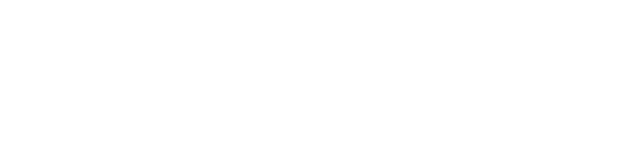
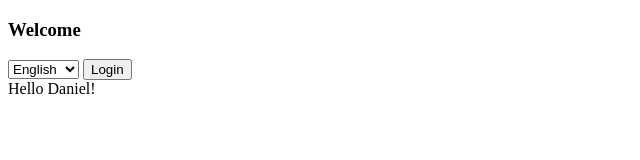
Before and after one commit to Danogo/ownLibrary, a website: page index.html in a window 1280 px wide. Shown: the whole page, without its empty margins (0-640 px from the left). Drawn offline with nearby package versions, Linux system fonts and the light colour scheme.

Commit message:
Added method which allows to inject greeting in DOM element using jquery selector, changed some comments, added language validation in function constructor

```diff
--- a/index.html
+++ b/index.html
@@ -1,11 +1,26 @@
 <!DOCTYPE html>
-<html lang="en" dir="ltr">
+<html lang="en">
   <head>
     <meta charset="utf-8">
     <meta name="viewport" content="width=device-width, initial-scale=1.0">
+      <meta http-equiv="X-UA-Compatible" content="ie=edge">
     <title>Greetr.js</title>
   </head>
   <body>
+    <header>
+      <h3>
+        Welcome
+      </h3>
+     </header>
+    <form action="#">
+      <select name="lang" id="lang">
+        <option value="en">English</option>
+        <option value="de">Deutsch</option>
+        <option value="pl">Polski</option>
+      </select>
+      <input type="button" value="Login" id="login">
+    </form>
+    <div class="greeting"></div>
     <script src="node_modules/jquery/dist/jquery.min.js"></script>
     <script src="js/greetr/greetr.js"></script>
     <script src="js/script.js"></script>
--- a/js/greetr/greetr.js
+++ b/js/greetr/greetr.js
@@ -1,13 +1,17 @@
-//My own library project. Library creates usable greeting.
-//Wrapping whole function in IIFE to not interfere with another scripts
-(function (global, $) {//setting parameters for this IIFE
-  var Greetr = function(firstname, lastname, language) { // Function returning function constructor to prevent from using 'new' keyword all the time
-    return new Greetr.init(firstname, lastname, language);//returning new object created via function constructor
+// My own library project based on Anthony Alicea's tutorials. It's a library which creates usable greeting.
+
+// wrapping whole function in IIFE to not interfere with another scripts
+// and setting parameters for this IIFE
+(function (global, $) {
+  // function returning result of invoking function constructor to prevent from using 'new' keyword every time we create object
+  var Greetr = function(firstname, lastname, language) {
+    // returning new object created via function constructor
+    return new Greetr.init(firstname, lastname, language);
   };
 
-  //Data available to greetr object methods via closures, not accessible from the global object
+  //Data available to greetr object methods within the closure, not accessible from the global object because is hidden in IIFE
   var supportedLanguages = ['en', 'de', 'pl'];
-
+  //Basic greetings
   var greetings = {
     en: 'Hello',
     de: 'Hallo',
@@ -26,54 +30,82 @@
     pl: 'Zalogowany'
   };
 
-  // object which includes all properties and methods
+  // Greetr.prototype holds all properties and methods instead of function constructor to save memory space
   Greetr.prototype = {
 
     fullName: function() {
-      return this.firstname + ' ' + this.lastname; //'this' keyword refers to the calling object
+      //'this' keyword refers to the calling object
+      return this.firstname + ' ' + this.lastname;
     },
+
     greeting: function() {
       return greetings[this.language] + ' ' + this.firstname + '!';
     },
+
     formalGreeting: function() {
       return formalGreetings[this.language] + ', ' + this.fullName();
     },
+
     greet: function(formal) {
-      if (formal) { //null or undefined coerces to false
+      //null or undefined coerces to false
+      if (formal) {
         return this.formalGreeting();
       } else {
         return this.greeting();
       }
     },
+
     validate: function() {
+      //check if passed in language is valid
       if(supportedLanguages.indexOf(this.language) === -1) {
         throw new Error('Provided language is not supported');
       } else {
-        console.log('Provided language is valid');
+        console.log('Provided language is supported');
       }
     },
+
     setLang: function(lang) {
       this.language = lang;
       this.validate();
-      return this//returning 'this' keyword gives back calling object and it makes method chainable
+      //returning 'this' keyword gives back calling object and it makes method chainable
+      return this
     },
+
     log: function() {
       if (console) {
         console.log(logMessages[this.language] + ': ' + this.fullName());
       }
+      return this;
+    },
+
+    jqGreeting: function(selector, formal) {
+      formal = formal || false;
+      var msg, lang;
+      lang = document.getElementById('lang').value;
+      this.language = lang;
+      msg = this.greet(formal);
+      $(selector).html(msg);
+      return this;
     }
   };
+  //TODO add lang as a parameter in jqGreeting and remove DOM selector from this method
 
-
-
-  Greetr.init = function(firstname, lastname, language) {//funtion constructor for new created objects
-    var self = this;//prevents 'this' keyword from pointing at global object during execution context
-    self.firstname = firstname || '';//'self' refers to the calling object during execution context
+  //Creating an object with function constructor
+  Greetr.init = function(firstname, lastname, language) {
+    //trick which prevents 'this' keyword from pointing at global object during execution context
+    var self = this;
+    //'self' refers to the calling object during execution context
+    self.firstname = firstname || '';
     self.lastname = lastname || '';
     self.language = language || 'en';
+    //checking if passed in language is valid
+    self.validate();
   };
 
-//Every new created object's prototype is prototype method(not __proto__ of this function!) of function which created him
-  Greetr.init.prototype = Greetr.prototype; //overwriting prototype method of function constructor with our object with methods and properites we want new created object to have acces to
-  global.Greetr = global.G$ = Greetr; //exposing our function to global object, window in this case
+  //Every new created object's prototype is prototype method(not __proto__ of this function!) of function which created him
+  // Here we're overwriting prototype method of function constructor with our object with methods and properites we want new created object to have acces to
+  Greetr.init.prototype = Greetr.prototype;
+
+  //exposing our function to global object, window in this case
+  global.Greetr = global.G$ = Greetr;
 }( window, jQuery));
--- a/js/script.js
+++ b/js/script.js
@@ -1 +1,2 @@
 var grDan = G$('Daniel', 'Ogonowski');
+grDan.jqGreeting('.greeting');
```
